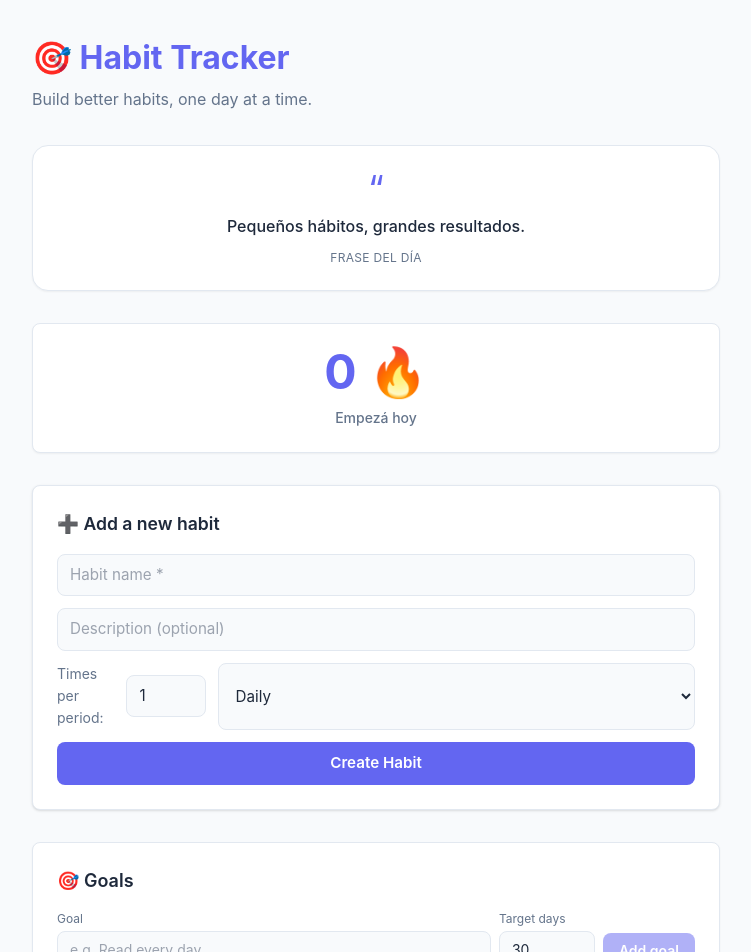
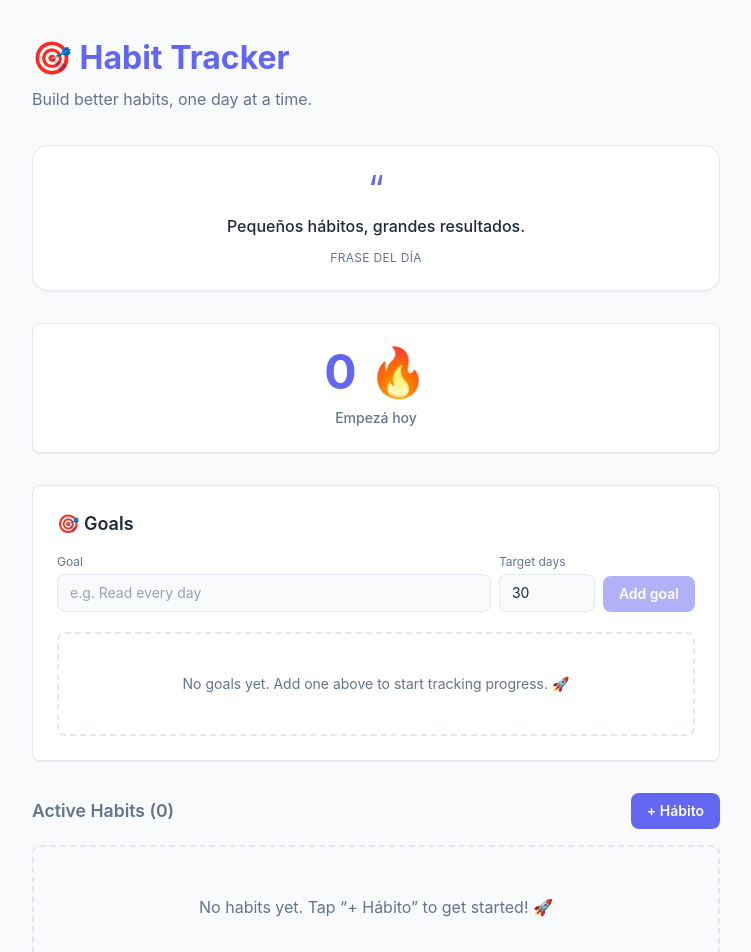
Before and after one commit to constantinostrada/Streakly, a Next.js app: page / in a window 1280 px wide. Shown: the top 952 px of the page, without its empty margins (264-1015 px from the left). Built offline with nearby package versions, Linux system fonts and the light colour scheme.

Commit message:
7. Modal para crear/editar hábito

```diff
--- a/src/app/HabitsClient.tsx
+++ b/src/app/HabitsClient.tsx
@@ -12,13 +12,18 @@
  * All business rules are enforced server-side in the domain layer.
  */
 
-import { useState, useCallback } from "react";
+import { useState, useCallback, useEffect } from "react";
 
 import type { HabitResponseDto } from "@/application/dtos/HabitDto";
 
+import { DEFAULT_HABIT_COLOR, loadHabitColor, saveHabitColor } from "./components/habitColor";
+import { HabitModal, type HabitFormValues } from "./components/HabitModal";
 import { HABIT_COMPLETED_EVENT } from "./components/StreakWidget";
 import { GoalsWidget } from "./GoalsWidget";
 import { HabitGrid } from "./HabitGrid";
+
+/** Which habit (if any) the create/edit modal is currently open for. */
+type ModalState = { mode: "create" } | { mode: "edit"; habit: HabitResponseDto } | null;
 
 interface HabitsClientProps {
   initialHabits: HabitResponseDto[];
@@ -33,13 +38,11 @@ interface ApiResponse<T> {
 export function HabitsClient({ initialHabits }: HabitsClientProps): React.JSX.Element {
   const [habits, setHabits] = useState<HabitResponseDto[]>(initialHabits);
   const [error, setError] = useState<string | null>(null);
-  const [loading, setLoading] = useState(false);
 
-  // ─── Form state ────────────────────────────────────────────────────────────
-  const [name, setName] = useState("");
-  const [description, setDescription] = useState("");
-  const [frequencyValue, setFrequencyValue] = useState(1);
-  const [period, setPeriod] = useState<"daily" | "weekly">("daily");
+  // ─── Modal state ─────────────────────────────────────────────────────────────
+  const [modal, setModal] = useState<ModalState>(null);
+  const [submitting, setSubmitting] = useState(false);
+  const [modalError, setModalError] = useState<string | null>(null);
 
   // ─── Helpers ───────────────────────────────────────────────────────────────
 
@@ -53,36 +56,62 @@ export function HabitsClient({ initialHabits }: HabitsClientProps): React.JSX.El
     }
   }, []);
 
+  const openCreate = useCallback((): void => {
+    setModalError(null);
+    setModal({ mode: "create" });
+  }, []);
+
+  const openEdit = useCallback((habit: HabitResponseDto): void => {
+    setModalError(null);
+    setModal({ mode: "edit", habit });
+  }, []);
+
+  const closeModal = useCallback((): void => {
+    if (!submitting) setModal(null);
+  }, [submitting]);
+
   // ─── Actions ───────────────────────────────────────────────────────────────
 
-  const handleCreate = async (e: React.FormEvent): Promise<void> => {
-    e.preventDefault();
-    clearError();
-
-    if (!name.trim()) {
-      setError("Habit name is required.");
-      return;
-    }
-
-    setLoading(true);
+  // Create (POST) or edit (PATCH name) a habit. The accent color is browser-local
+  // so it's persisted to localStorage rather than sent to the API.
+  const handleSubmit = async (values: HabitFormValues): Promise<void> => {
+    if (!modal) return;
+    setSubmitting(true);
+    setModalError(null);
     try {
+      if (modal.mode === "create") {
         const res = await fetch("/api/habits", {
           method: "POST",
           headers: { "Content-Type": "application/json" },
-        body: JSON.stringify({ name, description, frequencyValue, period }),
+          body: JSON.stringify({
+            name: values.name,
+            frequencyValue: values.frequencyValue,
+            period: values.period,
+          }),
+        });
+        const json = (await res.json()) as ApiResponse<HabitResponseDto>;
+        if (!json.success || !json.data) {
+          setModalError(json.error ?? "No se pudo crear el hábito.");
+          return;
+        }
+        saveHabitColor(json.data.id, values.color);
+      } else {
+        const res = await fetch(`/api/habits/${modal.habit.id}`, {
+          method: "PATCH",
+          headers: { "Content-Type": "application/json" },
+          body: JSON.stringify({ name: values.name }),
         });
         const json = (await res.json()) as ApiResponse<HabitResponseDto>;
         if (!json.success) {
-        setError(json.error ?? "Failed to create habit.");
-      } else {
-        setName("");
-        setDescription("");
-        setFrequencyValue(1);
-        setPeriod("daily");
+          setModalError(json.error ?? "No se pudo guardar el hábito.");
+          return;
+        }
+        saveHabitColor(modal.habit.id, values.color);
+      }
       await refreshHabits();
-      }
+      setModal(null);
     } finally {
-      setLoading(false);
+      setSubmitting(false);
     }
   };
 
@@ -140,80 +169,6 @@ export function HabitsClient({ initialHabits }: HabitsClientProps): React.JSX.El
         </div>
       )}
 
-      {/* Create Habit Form */}
-      <section
-        style={{
-          background: "var(--color-surface)",
-          border: "1px solid var(--color-border)",
-          borderRadius: "var(--radius)",
-          padding: "1.5rem",
-          marginBottom: "2rem",
-          boxShadow: "var(--shadow)",
-        }}
-      >
-        <h2 style={{ marginBottom: "1rem", fontSize: "1.1rem", fontWeight: 600 }}>
-          ➕ Add a new habit
-        </h2>
-        <form onSubmit={(e) => void handleCreate(e)}>
-          <div style={{ display: "grid", gap: "0.75rem" }}>
-            <input
-              type="text"
-              placeholder="Habit name *"
-              value={name}
-              onChange={(e) => setName(e.target.value)}
-              required
-              style={inputStyle}
-            />
-            <input
-              type="text"
-              placeholder="Description (optional)"
-              value={description}
-              onChange={(e) => setDescription(e.target.value)}
-              style={inputStyle}
-            />
-            <div style={{ display: "flex", gap: "0.75rem" }}>
-              <label style={{ display: "flex", alignItems: "center", gap: "0.4rem" }}>
-                <span style={{ fontSize: "0.875rem", color: "var(--color-muted)" }}>
-                  Times per period:
-                </span>
-                <input
-                  type="number"
-                  min={1}
-                  max={99}
-                  value={frequencyValue}
-                  onChange={(e) => setFrequencyValue(Number(e.target.value))}
-                  style={{ ...inputStyle, width: "5rem" }}
-                />
-              </label>
-              <select
-                value={period}
-                onChange={(e) => setPeriod(e.target.value as "daily" | "weekly")}
-                style={inputStyle}
-              >
-                <option value="daily">Daily</option>
-                <option value="weekly">Weekly</option>
-              </select>
-            </div>
-            <button
-              type="submit"
-              disabled={loading}
-              style={{
-                background: loading ? "var(--color-muted)" : "var(--color-primary)",
-                color: "#fff",
-                border: "none",
-                borderRadius: "var(--radius)",
-                padding: "0.6rem 1.25rem",
-                fontWeight: 600,
-                fontSize: "0.95rem",
-                alignSelf: "flex-start",
-              }}
-            >
-              {loading ? "Creating…" : "Create Habit"}
-            </button>
-          </div>
-        </form>
-      </section>
-
       {/* Goals */}
       <div style={{ marginBottom: "2rem" }}>
         <GoalsWidget />
@@ -221,16 +176,26 @@ export function HabitsClient({ initialHabits }: HabitsClientProps): React.JSX.El
 
       {/* Habit List */}
       <section>
-        <h2
+        <div
           style={{
             marginBottom: "1rem",
-            fontSize: "1.1rem",
-            fontWeight: 600,
-            color: "var(--color-muted)",
+            display: "flex",
+            alignItems: "center",
+            justifyContent: "space-between",
+            gap: "0.75rem",
           }}
         >
+          <h2 style={{ fontSize: "1.1rem", fontWeight: 600, color: "var(--color-muted)" }}>
             Active Habits ({habits.length})
           </h2>
+          <button
+            type="button"
+            onClick={openCreate}
+            className="rounded bg-primary px-4 py-2 text-sm font-semibold text-white transition-colors hover:bg-primary-hover"
+          >
+            + Hábito
+          </button>
+        </div>
 
         {habits.length === 0 ? (
           <p
@@ -242,7 +207,7 @@ export function HabitsClient({ initialHabits }: HabitsClientProps): React.JSX.El
               borderRadius: "var(--radius)",
             }}
           >
-            No habits yet. Add one above to get started! 🚀
+            No habits yet. Tap “+ Hábito” to get started! 🚀
           </p>
         ) : (
           <ul style={{ listStyle: "none", display: "grid", gap: "0.75rem" }}>
@@ -252,11 +217,32 @@ export function HabitsClient({ initialHabits }: HabitsClientProps): React.JSX.El
                 habit={habit}
                 onComplete={() => void handleComplete(habit.id)}
                 onArchive={() => void handleArchive(habit.id)}
+                onEdit={() => openEdit(habit)}
               />
             ))}
           </ul>
         )}
       </section>
+
+      {modal && (
+        <HabitModal
+          mode={modal.mode}
+          submitting={submitting}
+          error={modalError}
+          initial={
+            modal.mode === "edit"
+              ? {
+                  name: modal.habit.name,
+                  frequencyValue: modal.habit.frequencyValue,
+                  period: modal.habit.period,
+                  color: loadHabitColor(modal.habit.id),
+                }
+              : undefined
+          }
+          onSubmit={(values) => void handleSubmit(values)}
+          onClose={closeModal}
+        />
+      )}
     </div>
   );
 }
@@ -267,16 +253,22 @@ interface HabitCardProps {
   habit: HabitResponseDto;
   onComplete: () => void;
   onArchive: () => void;
+  onEdit: () => void;
 }
 
-function HabitCard({ habit, onComplete, onArchive }: HabitCardProps): React.JSX.Element {
+function HabitCard({ habit, onComplete, onArchive, onEdit }: HabitCardProps): React.JSX.Element {
   const progressPercent = Math.round(habit.completionRate * 100);
+
+  // Accent color is browser-local; load it after mount to avoid hydration drift.
+  const [color, setColor] = useState(DEFAULT_HABIT_COLOR);
+  useEffect(() => setColor(loadHabitColor(habit.id)), [habit.id]);
 
   return (
     <li
       style={{
         background: "var(--color-surface)",
         border: `1px solid ${habit.isCompleted ? "var(--color-success)" : "var(--color-border)"}`,
+        borderLeft: `4px solid ${color}`,
         borderRadius: "var(--radius)",
         padding: "1rem 1.25rem",
         boxShadow: "var(--shadow)",
@@ -296,6 +288,16 @@ function HabitCard({ habit, onComplete, onArchive }: HabitCardProps): React.JSX.
               gap: "0.4rem",
             }}
           >
+            <span
+              aria-hidden
+              style={{
+                width: 10,
+                height: 10,
+                borderRadius: "999px",
+                background: color,
+                flexShrink: 0,
+              }}
+            />
             {habit.isCompleted ? "✅" : "⭕"} {habit.name}
           </span>
           {habit.description && (
@@ -361,6 +363,18 @@ function HabitCard({ habit, onComplete, onArchive }: HabitCardProps): React.JSX.
             ✓ Complete
           </button>
           <button
+            onClick={onEdit}
+            title="Edit habit"
+            style={{
+              ...btnStyle,
+              background: "var(--color-bg)",
+              color: "var(--color-text)",
+              border: "1px solid var(--color-border)",
+            }}
+          >
+            Edit
+          </button>
+          <button
             onClick={onArchive}
             title="Archive habit"
             style={{ ...btnStyle, background: "#fef2f2", color: "var(--color-danger)", border: "1px solid #fecaca" }}
@@ -375,16 +389,6 @@ function HabitCard({ habit, onComplete, onArchive }: HabitCardProps): React.JSX.
 
 // ─── Shared styles ────────────────────────────────────────────────────────────
 
-const inputStyle: React.CSSProperties = {
-  padding: "0.5rem 0.75rem",
-  border: "1px solid var(--color-border)",
-  borderRadius: "var(--radius)",
-  fontSize: "0.95rem",
-  width: "100%",
-  background: "var(--color-bg)",
-  color: "var(--color-text)",
-};
-
 const btnStyle: React.CSSProperties = {
   padding: "0.35rem 0.85rem",
   border: "none",
--- /dev/null
+++ b/src/app/components/HabitModal.tsx
@@ -0,0 +1,199 @@
+"use client";
+
+/**
+ * INTERFACES LAYER — Client Component
+ *
+ * HabitModal is a reusable dialog for creating or editing a habit. It collects
+ * a name (required), a frequency (times per period) and an accent color, then
+ * hands the values to the parent via onSubmit. All persistence (API call for
+ * name/frequency, localStorage for color) is the parent's responsibility — this
+ * component only owns form state and validation.
+ *
+ * Note: the backend cannot change an existing habit's frequency, so in edit
+ * mode the frequency field is shown read-only for context.
+ */
+
+import { useEffect, useId, useRef, useState } from "react";
+
+import { DEFAULT_HABIT_COLOR, HABIT_COLORS } from "./habitColor";
+
+export interface HabitFormValues {
+  name: string;
+  frequencyValue: number;
+  period: "daily" | "weekly";
+  color: string;
+}
+
+interface HabitModalProps {
+  mode: "create" | "edit";
+  initial?: Partial<HabitFormValues>;
+  submitting?: boolean;
+  error?: string | null;
+  onSubmit: (values: HabitFormValues) => void;
+  onClose: () => void;
+}
+
+export function HabitModal({
+  mode,
+  initial,
+  submitting = false,
+  error = null,
+  onSubmit,
+  onClose,
+}: HabitModalProps): React.JSX.Element {
+  const [name, setName] = useState(initial?.name ?? "");
+  const [frequencyValue, setFrequencyValue] = useState(initial?.frequencyValue ?? 1);
+  const [period, setPeriod] = useState<"daily" | "weekly">(initial?.period ?? "daily");
+  const [color, setColor] = useState(initial?.color ?? DEFAULT_HABIT_COLOR);
+  const [touched, setTouched] = useState(false);
+
+  const titleId = useId();
+  const nameInputRef = useRef<HTMLInputElement>(null);
+
+  const nameValid = name.trim().length > 0;
+  const isEdit = mode === "edit";
+
+  // Focus the name field on open and close on Escape.
+  useEffect(() => {
+    nameInputRef.current?.focus();
+    const onKeyDown = (e: KeyboardEvent): void => {
+      if (e.key === "Escape") onClose();
+    };
+    window.addEventListener("keydown", onKeyDown);
+    return (): void => window.removeEventListener("keydown", onKeyDown);
+  }, [onClose]);
+
+  const handleSubmit = (e: React.FormEvent): void => {
+    e.preventDefault();
+    setTouched(true);
+    if (!nameValid || submitting) return;
+    onSubmit({ name: name.trim(), frequencyValue, period, color });
+  };
+
+  return (
+    <div
+      role="presentation"
+      onClick={onClose}
+      className="fixed inset-0 z-50 flex items-center justify-center bg-black/40 p-4"
+    >
+      <div
+        role="dialog"
+        aria-modal="true"
+        aria-labelledby={titleId}
+        onClick={(e) => e.stopPropagation()}
+        className="w-full max-w-md rounded-2xl border border-border bg-surface p-6 shadow-lg"
+      >
+        <div className="mb-4 flex items-center justify-between gap-2">
+          <h2 id={titleId} className="text-lg font-semibold">
+            {isEdit ? "✏️ Editar hábito" : "➕ Nuevo hábito"}
+          </h2>
+          <button
+            type="button"
+            onClick={onClose}
+            aria-label="Cerrar"
+            className="rounded px-2 text-xl leading-none text-muted hover:text-text"
+          >
+            ✕
+          </button>
+        </div>
+
+        <form onSubmit={handleSubmit} className="flex flex-col gap-4" noValidate>
+          {/* Name */}
+          <label className="flex flex-col gap-1 text-xs font-medium text-muted">
+            Nombre
+            <input
+              ref={nameInputRef}
+              type="text"
+              value={name}
+              onChange={(e) => setName(e.target.value)}
+              onBlur={() => setTouched(true)}
+              placeholder="Ej. Leer 20 minutos"
+              aria-invalid={touched && !nameValid}
+              className="rounded border border-border bg-bg px-3 py-2 text-sm text-text outline-none focus:border-primary"
+            />
+            {touched && !nameValid && (
+              <span className="text-xs font-normal text-danger">El nombre es obligatorio.</span>
+            )}
+          </label>
+
+          {/* Frequency */}
+          <div className="flex flex-wrap items-end gap-2">
+            <label className="flex w-28 flex-col gap-1 text-xs font-medium text-muted">
+              Frecuencia
+              <input
+                type="number"
+                min={1}
+                max={99}
+                value={frequencyValue}
+                disabled={isEdit}
+                onChange={(e) => setFrequencyValue(Math.max(1, Number(e.target.value) || 1))}
+                className="rounded border border-border bg-bg px-3 py-2 text-sm text-text outline-none focus:border-primary disabled:opacity-50"
+              />
+            </label>
+            <label className="flex flex-1 flex-col gap-1 text-xs font-medium text-muted">
+              Período
+              <select
+                value={period}
+                disabled={isEdit}
+                onChange={(e) => setPeriod(e.target.value as "daily" | "weekly")}
+                className="rounded border border-border bg-bg px-3 py-2 text-sm text-text outline-none focus:border-primary disabled:opacity-50"
+              >
+                <option value="daily">por día</option>
+                <option value="weekly">por semana</option>
+              </select>
+            </label>
+          </div>
+          {isEdit && (
+            <span className="-mt-2 text-xs text-muted">La frecuencia no puede modificarse.</span>
+          )}
+
+          {/* Color */}
+          <div className="flex flex-col gap-1 text-xs font-medium text-muted">
+            Color
+            <div className="flex flex-wrap gap-2">
+              {HABIT_COLORS.map((c) => {
+                const selected = c.value === color;
+                return (
+                  <button
+                    key={c.value}
+                    type="button"
+                    onClick={() => setColor(c.value)}
+                    aria-label={c.name}
+                    aria-pressed={selected}
+                    title={c.name}
+                    style={{ backgroundColor: c.value }}
+                    className={`h-7 w-7 rounded-full transition-transform ${
+                      selected
+                        ? "scale-110 ring-2 ring-text ring-offset-2 ring-offset-surface"
+                        : "hover:scale-105"
+                    }`}
+                  />
+                );
+              })}
+            </div>
+          </div>
+
+          {error && <p className="text-sm text-danger">{error}</p>}
+
+          {/* Actions */}
+          <div className="mt-2 flex justify-end gap-2">
+            <button
+              type="button"
+              onClick={onClose}
+              className="rounded border border-border bg-surface px-4 py-2 text-sm font-semibold text-muted hover:text-text"
+            >
+              Cancelar
+            </button>
+            <button
+              type="submit"
+              disabled={!nameValid || submitting}
+              className="rounded bg-primary px-4 py-2 text-sm font-semibold text-white transition-colors hover:bg-primary-hover disabled:cursor-not-allowed disabled:opacity-50"
+            >
+              {submitting ? "Guardando…" : isEdit ? "Guardar cambios" : "Crear hábito"}
+            </button>
+          </div>
+        </form>
+      </div>
+    </div>
+  );
+}
--- /dev/null
+++ b/src/app/components/habitColor.ts
@@ -0,0 +1,48 @@
+/**
+ * INTERFACES LAYER — per-habit color (browser-local)
+ *
+ * A habit's accent color is a purely presentational preference, so — like the
+ * completion grid — it lives in localStorage keyed by habit id rather than in
+ * the domain model. Helpers here are the single source of truth for the palette
+ * and its persistence, shared by the modal (writes) and the habit card (reads).
+ */
+
+export interface HabitColor {
+  name: string;
+  value: string;
+}
+
+export const HABIT_COLORS: readonly HabitColor[] = [
+  { name: "Índigo", value: "#6366f1" },
+  { name: "Esmeralda", value: "#22c55e" },
+  { name: "Ámbar", value: "#f59e0b" },
+  { name: "Rojo", value: "#ef4444" },
+  { name: "Cielo", value: "#0ea5e9" },
+  { name: "Violeta", value: "#8b5cf6" },
+];
+
+export const DEFAULT_HABIT_COLOR = HABIT_COLORS[0]?.value ?? "#6366f1";
+
+const STORAGE_PREFIX = "habit-color:";
+
+function storageKey(habitId: string): string {
+  return `${STORAGE_PREFIX}${habitId}`;
+}
+
+export function loadHabitColor(habitId: string): string {
+  try {
+    const raw = window.localStorage.getItem(storageKey(habitId));
+    if (raw) return raw;
+  } catch {
+    // Storage unavailable — fall back to the default accent.
+  }
+  return DEFAULT_HABIT_COLOR;
+}
+
+export function saveHabitColor(habitId: string, color: string): void {
+  try {
+    window.localStorage.setItem(storageKey(habitId), color);
+  } catch {
+    // Storage may be full or disabled; the accent simply falls back to default.
+  }
+}
```
Lines whose indentation alone changed are shown as unchanged.
